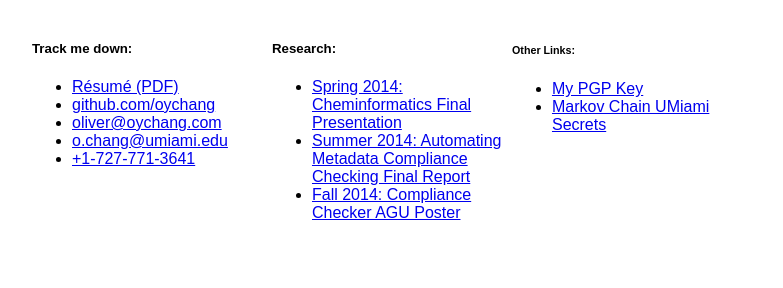
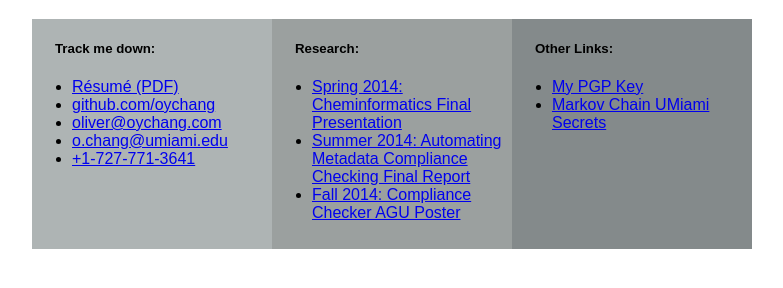
Before and after one commit to oychang/oychang.github.io, a plain HTML site: page index.html in a window 1280 px wide. Shown: the part 206-494 px from the top of the page, without its empty margins (248-1031 px from the left). Drawn offline with Linux system fonts and the light colour scheme.

Commit message:
Add gray gradiented information blocks.

```diff
--- a/css/default.css
+++ b/css/default.css
@@ -6,3 +6,11 @@ body {
 .text-centered { text-align: center; }
 .text-italic { font-style: italic; }
 .content { padding-top: 1em; }
+
+.gradient-one { background-color: #AEB4B4; }
+.gradient-two { background-color: #9BA09F; }
+.gradient-three { background-color: #848A8B; }
+/* Derived from .information-block's -webkit-padding-start: 40px */
+.information-block h5 { padding-left: 23px; }
+/* Identical to .information-block h5's -webkit-margin-before */
+.information-block ul { margin-bottom: 1.67em; }
--- a/index.html
+++ b/index.html
@@ -27,7 +27,7 @@
   </div>
 
   <div class="pure-g">
-    <div class="pure-u-1 pure-u-md-2-5 pure-u-lg-1-3">
+    <div class="pure-u-1 pure-u-md-2-5 pure-u-lg-1-3 gradient-one information-block">
       <h5>Track me down:</h5>
 
       <ul>
@@ -39,7 +39,7 @@
       </ul>
     </div>
 
-    <div class="pure-u-1 pure-u-md-3-5 pure-u-lg-1-3">
+    <div class="pure-u-1 pure-u-md-3-5 pure-u-lg-1-3 gradient-two information-block">
       <h5>Research:</h5>
 
       <ul>
@@ -49,8 +49,8 @@
       </ul>
     </div>
 
-    <div class="pure-u-1 pure-u-lg-1-3">
-      <h6>Other Links:</h6>
+    <div class="pure-u-1 pure-u-lg-1-3 gradient-three information-block">
+      <h5>Other Links:</h5>
       <ul>
         <li><a href="oychang.gpg">My PGP Key</a>
         <li><a href="https://secrets.oychang.com/">Markov Chain UMiami Secrets</a></li>
```
